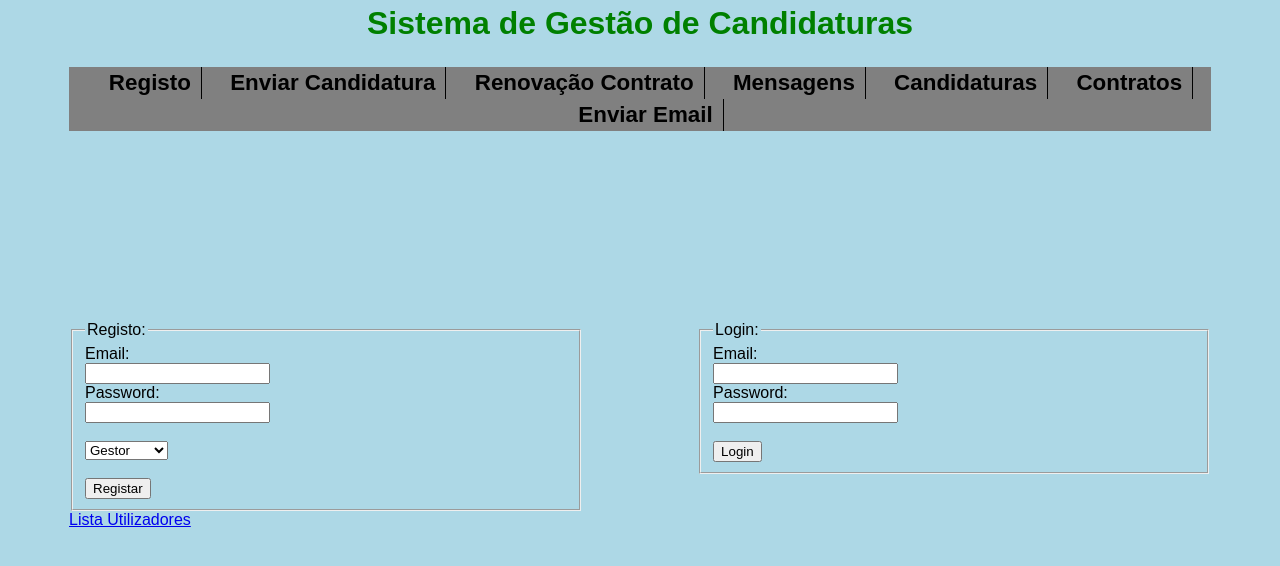
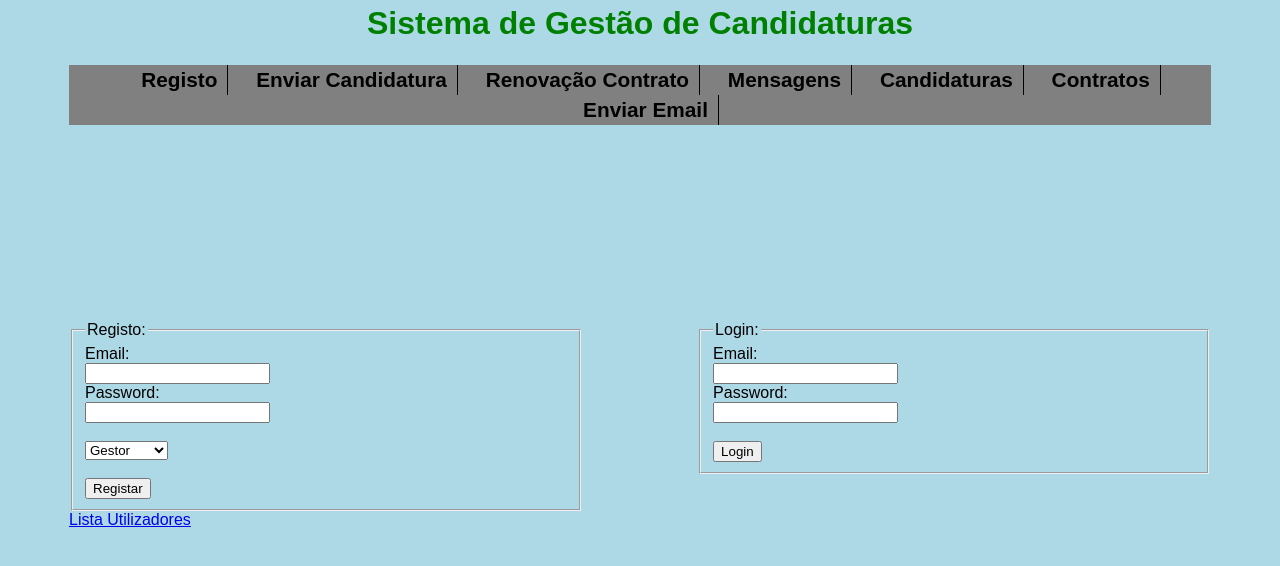
Before and after one commit to robertopato/projectoGP, a plain HTML site: page www/Home.html in a window 1280 px wide. Drawn offline with Linux system fonts and the light colour scheme; some packages are replaced by stand-ins of ours; no server answers.

Commit message:
sixth commit

```diff
--- a/www/home.css
+++ b/www/home.css
@@ -28,7 +28,7 @@ article {
         text-align: center;
         color: #FFF;
         font-weight: bold;
-        font-size: 1.4em;
+        font-size: 1.3em;
         height: 35%;
         }
 
--- a/www/javascript/javascript.js
+++ b/www/javascript/javascript.js
@@ -645,6 +645,7 @@ InfoUtilizador.prototype.processingUtilizador = function (acao) {
                 var newUtilizador = new Utilizador(xhr.response.insertId, email, password, role);
                 info1.utilizadores.push(newUtilizador);
                 document.getElementById("Home").style.display="inline";
+                info1.showUtilizador();
             }
         }
         xhr.open("POST", "http://localhost:8081/utilizador", true);
```
